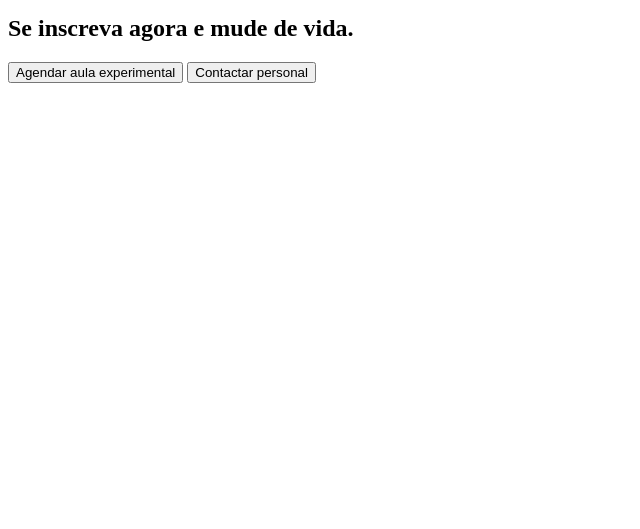
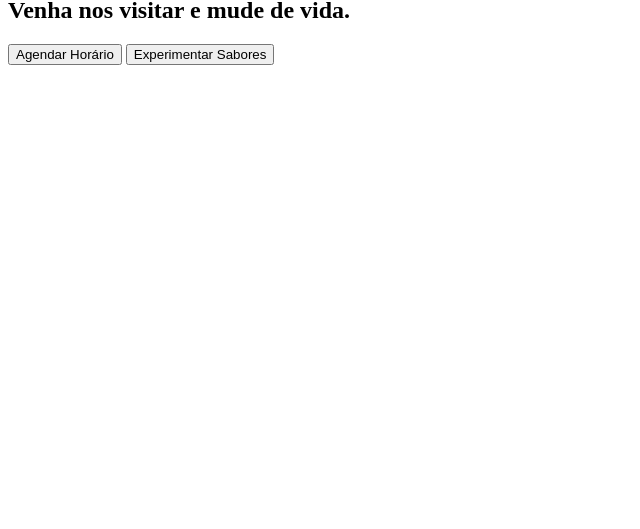
Before and after one commit to cris-santanna/Landing-page, a plain HTML site: page index.html in a window 1280 px wide. Shown: the part 271-800 px from the top of the page, without its empty margins (0-640 px from the left). Drawn offline with Linux system fonts and the light colour scheme.

Commit message:
Update index.html

```diff
--- a/index.html
+++ b/index.html
@@ -16,7 +16,6 @@
             <ul>
                <li><a href="#">Home</a></li>
                <li><a href="#">Serviços</a></li>
-               <li><a href="#">Aulas</a></li>
                <li><a href="#">Agenda</a></li>
                <li><a href="#">Contato</a></li>
                <li><a href="#"><i class="fa-brands fa-instagram-square"></i></a></li>
@@ -29,10 +28,10 @@
     <main>
         <div class="main-content">
              <h1 class="primary-text">Viver é sempre fácil, você fica melhor!</h1>
-             <h2 class="second-text">Se inscreva agora e mude de vida.</h2>
+             <h2 class="second-text">Venha nos visitar e mude de vida.</h2>
              <div class="btns">
-                <button class="btn-exp">Agendar aula experimental</button>
-                <button class="btn-perso">Contactar personal</button>
+                <button class="btn-exp">Agendar Horário</button>
+                <button class="btn-perso">Experimentar Sabores</button>
              </div>
         </div>
     </main>
```
